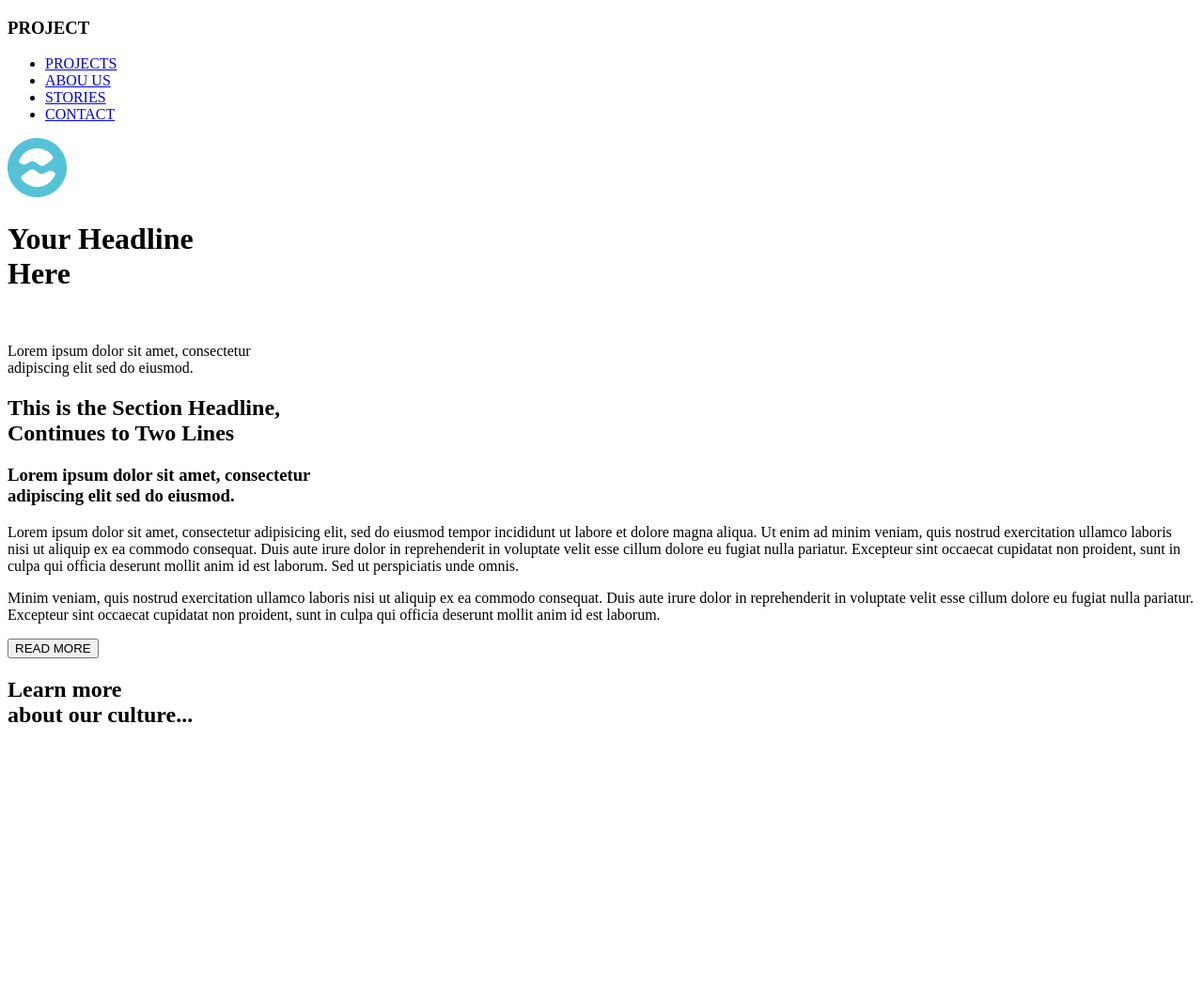
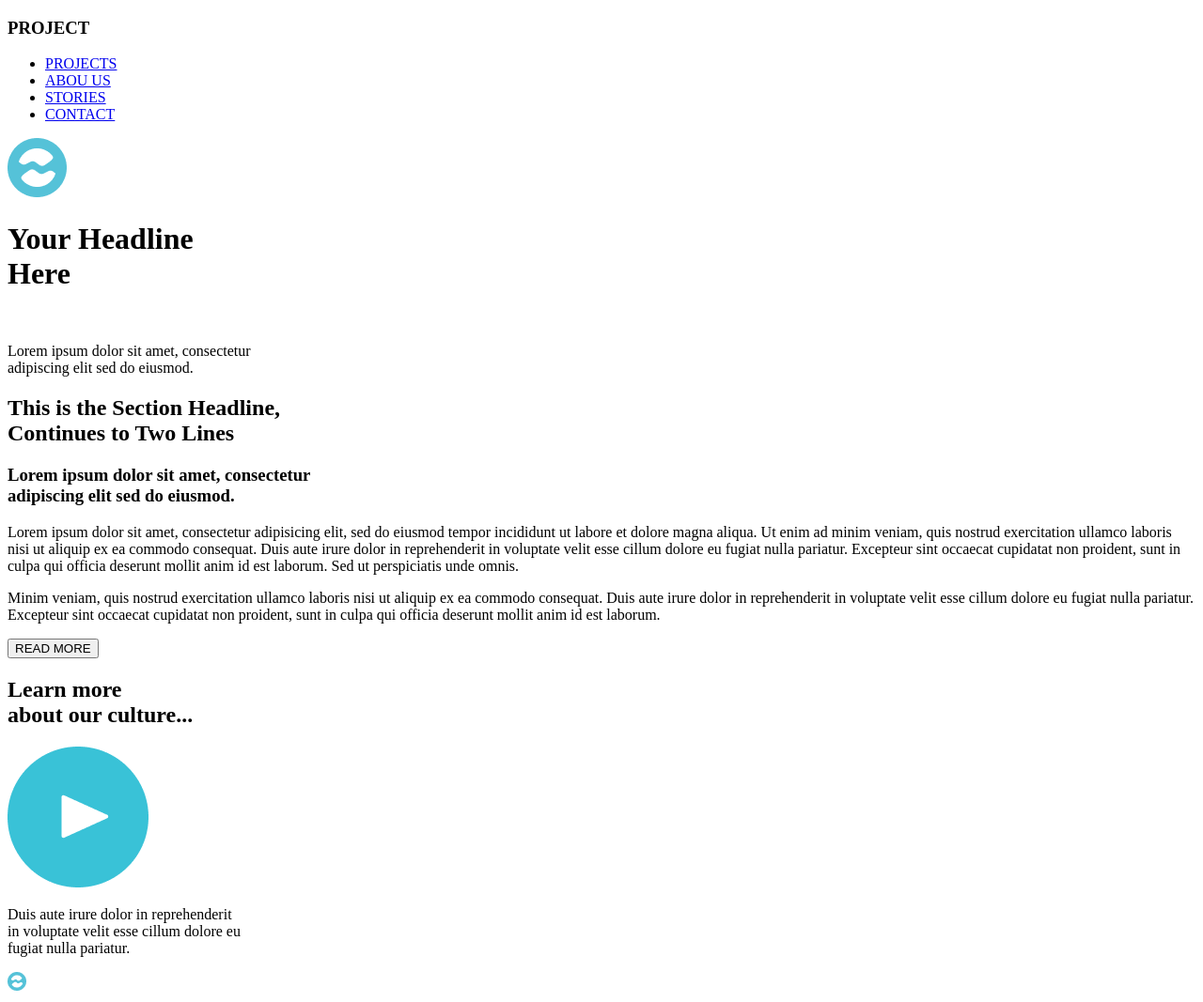
Before and after one commit to Veronika-Kyr/HTML-Essentials-HomeTask, a plain HTML site: page index.html in a window 1280 px wide. Shown: the whole page at 94% size. Before the commit the page ends 800 px from the top, so only its background shows below. Drawn offline with Linux system fonts and the light colour scheme.

Commit message:
Create second section of main

```diff
--- a/index.html
+++ b/index.html
@@ -39,7 +39,11 @@
     <button>READ MORE</button>
     <h2>Learn more <br>
         about our culture...</h2>
+    <img src="assets/Learn-more-button.png" alt="">
+    <p>Duis aute irure dolor in reprehenderit <br> in voluptate velit esse cillum dolore eu <br> fugiat nulla pariatur.
+    </p>
 
+    <img src="assets/LOGO-small.png" alt="">
 
 </body>
 
```
Also changed, not shown: assets/Learn-more-button.png (added).
